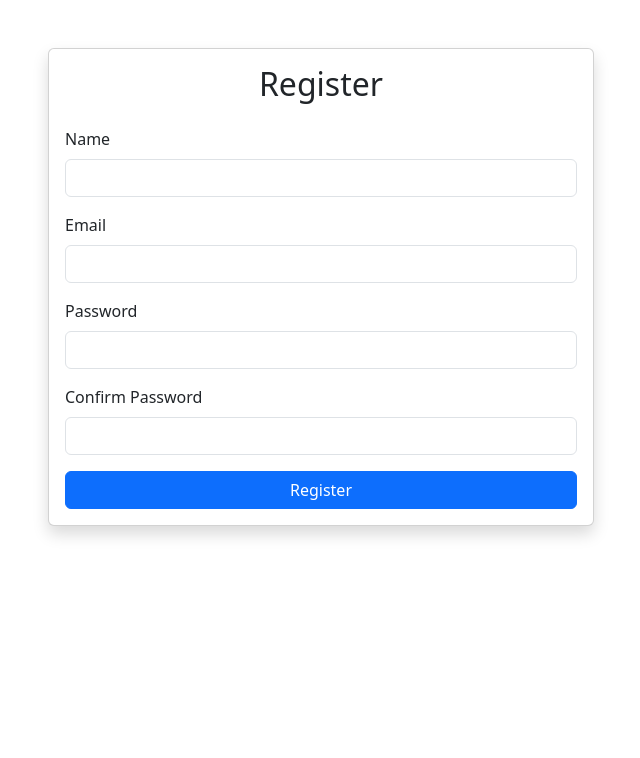
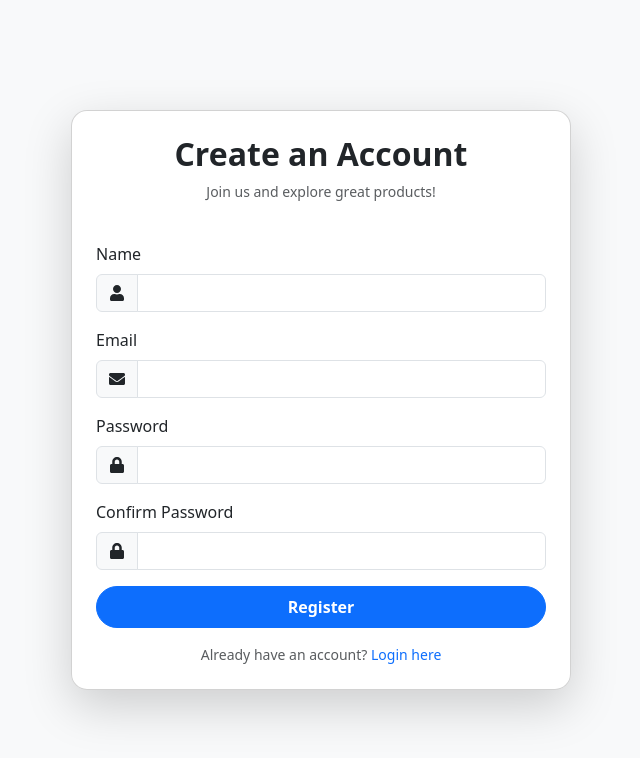
Before and after one commit to ydxj/webEcommerce, a React (Create React App) app in the folder frontend/: page /register in a window 1280 px wide. Shown: the top 758 px of the page, without its empty margins (319-959 px from the left). Built offline with nearby package versions, Linux system fonts and the light colour scheme; no server answers.

Commit message:
Modify Login and Register pages Styles

```diff
--- a/frontend/src/pages/Auth/login.js
+++ b/frontend/src/pages/Auth/login.js
@@ -1,6 +1,7 @@
 import { useState, useEffect, useRef } from "react";
 import axios from "axios";
 import { gsap } from "gsap";
+import { FaEnvelope, FaLock } from "react-icons/fa";
 import { backendUrl } from "../../env";
 
 function Login() {
@@ -10,6 +11,7 @@ function Login() {
   const [loading, setLoading] = useState(false);
 
   const spinnerRef = useRef(null);
+  const cardRef = useRef(null);
 
   const EmailRegx = /^[^\s@]+@[^\s@]+\.[^\s@]+$/;
 
@@ -43,14 +45,14 @@ function Login() {
     setLoading(false);
   };
 
-  // Animate the spinner when loading
+  // Spinner animation
   useEffect(() => {
     if (loading && spinnerRef.current) {
       gsap.to(spinnerRef.current, {
         rotation: 360,
         repeat: -1,
         ease: "linear",
-        duration: 1
+        duration: 1,
       });
     } else {
       gsap.killTweensOf(spinnerRef.current);
@@ -58,72 +60,92 @@ function Login() {
     }
   }, [loading]);
 
+  // Card animation on mount
+  useEffect(() => {
+    gsap.fromTo(
+      cardRef.current,
+      { opacity: 0, y: 30 },
+      { opacity: 1, y: 0, duration: 0.8, ease: "power3.out" }
+    );
+  }, []);
+
   return (
-    <div className="container mt-5">
-      <div className="row justify-content-center">
-        <div className="col-md-6">
-          <div className="card shadow">
-            <div className="card-body">
-                <h2 className="card-title mb-4 text-center">Login</h2>
+    <div className="d-flex align-items-center justify-content-center vh-100 bg-light">
+      <div ref={cardRef} className="card shadow-lg p-4 rounded-4" style={{ maxWidth: 420, width: "100%", background: "rgba(255, 255, 255, 0.9)", backdropFilter: "blur(10px)" }}>
+        <div className="text-center mb-4">
+          <h2 className="fw-bold">Welcome Back</h2>
+          <p className="text-muted">Please log in to your account</p>
+        </div>
 
         {error && (
-                    <div className="alert alert-danger" role="alert">
+          <div className="alert alert-danger py-2 text-sm" role="alert">
             {error}
           </div>
         )}
 
         <form onSubmit={handleLogin}>
           <div className="mb-3">
-                    <label htmlFor="email" className="form-label">Email address</label>
+            <label htmlFor="email" className="form-label fw-semibold">Email</label>
+            <div className="input-group">
+              <span className="input-group-text bg-white">
+                <FaEnvelope />
+              </span>
               <input
                 type="email"
+                id="email"
                 className="form-control"
-                        id="email"
                 value={email}
                 onChange={(e) => setEmail(e.target.value)}
+                placeholder="you@example.com"
                 required
               />
             </div>
+          </div>
 
           <div className="mb-3">
-                    <label htmlFor="password" className="form-label">Password</label>
+            <label htmlFor="password" className="form-label fw-semibold">Password</label>
+            <div className="input-group">
+              <span className="input-group-text bg-white">
+                <FaLock />
+              </span>
               <input
                 type="password"
+                id="password"
                 className="form-control"
-                        id="password"
                 value={password}
                 onChange={(e) => setPassword(e.target.value)}
+                placeholder="••••••••"
                 required
               />
             </div>
+          </div>
 
           <div className="d-grid mb-3">
-                    <button type="submit" className="btn btn-primary" disabled={loading}>
+            <button className="btn btn-primary rounded-pill fw-semibold py-2" disabled={loading}>
               {loading ? (
                 <>
                   <span
                     ref={spinnerRef}
-                                className="spinner-border spinner-border-sm"
+                    className="spinner-border spinner-border-sm me-2"
                     role="status"
                     aria-hidden="true"
-                                style={{ display: 'inline-block', marginRight: '8px' }}
                   ></span>
                   Logging in...
                 </>
               ) : (
-                        'Login'
+                "Login"
               )}
             </button>
           </div>
         </form>
-                <div className="text-center">
-                    <p className="mb-0">Don't have an account? <a href="/register">Register here</a></p>
-                </div>
-                <div className="text-center mt-3">
-                    <p className="mb-0">Forgot your password? <a href="/reset-password">Reset it here</a></p>
-                </div>
-            </div>
-          </div>
+
+        <div className="text-center mt-3 small text-muted">
+          <p className="mb-1">
+            Don't have an account? <a href="/register" className="text-decoration-none">Register here</a>
+          </p>
+          <p>
+            Forgot password? <a href="/reset-password" className="text-decoration-none">Reset it here</a>
+          </p>
         </div>
       </div>
     </div>
--- a/frontend/src/pages/Auth/register.js
+++ b/frontend/src/pages/Auth/register.js
@@ -1,6 +1,7 @@
 import axios from "axios";
 import { useState, useEffect, useRef } from "react";
 import { gsap } from "gsap";
+import { FaUser, FaEnvelope, FaLock } from "react-icons/fa";
 import { backendUrl } from "../../env";
 
 function Register() {
@@ -12,10 +13,10 @@ function Register() {
   const [loading, setLoading] = useState(false);
 
   const spinnerRef = useRef(null);
+  const cardRef = useRef(null);
 
   const EmailRegx = /^[^\s@]+@[^\s@]+\.[^\s@]+$/;
 
-  // Password condition checks
   const getPasswordChecks = (password) => ({
     length: password.length >= 8,
     uppercase: /[A-Z]/.test(password),
@@ -30,7 +31,6 @@ function Register() {
     setPasswordChecks(getPasswordChecks(password));
   }, [password]);
 
-  // GSAP spinner animation
   useEffect(() => {
     if (loading && spinnerRef.current) {
       gsap.to(spinnerRef.current, {
@@ -45,147 +45,102 @@ function Register() {
     }
   }, [loading]);
 
+  useEffect(() => {
+    gsap.fromTo(cardRef.current, { opacity: 0, y: 30 }, { opacity: 1, y: 0, duration: 0.8, ease: "power3.out" });
+  }, []);
+
   const handleRegister = async (e) => {
     e.preventDefault();
     setError('');
 
-    if (!EmailRegx.test(email)) {
-      setError('Invalid email format.');
-      return;
-    }
+    if (!EmailRegx.test(email)) return setError('Invalid email format.');
+    if (password !== confirmPassword) return setError('Passwords do not match.');
 
-    if (password !== confirmPassword) {
-      setError('Passwords do not match.');
-      return;
-    }
-
-    const checks = getPasswordChecks(password);
-    const allValid = Object.values(checks).every(Boolean);
-    if (!allValid) {
-      setError('Password must meet all the criteria.');
-      return;
-    }
+    const allValid = Object.values(getPasswordChecks(password)).every(Boolean);
+    if (!allValid) return setError('Password must meet all the criteria.');
 
     setLoading(true);
-
     try {
-      const response = await axios.post(`${backendUrl}/api/auth/register`, {
-        name,
-        email,
-        password
-      });
-
-      if (response.data.success) {
+      const res = await axios.post(`${backendUrl}/api/auth/register`, { name, email, password });
+      if (res.data.success) {
         window.location.href = '/login';
       } else {
-        setError(response.data.message || 'Registration failed. Please try again.');
+        setError(res.data.message || 'Registration failed. Please try again.');
       }
-    } catch (err) {
+    } catch {
       setError('An error occurred while registering. Please try again.');
     }
-
     setLoading(false);
   };
 
   return (
-    <div className="container mt-5">
-      <div className="row justify-content-center">
-        <div className="col-md-6">
-          <div className="card shadow">
-            <div className="card-body">
-              <h2 className="card-title mb-4 text-center">Register</h2>
+    <div className="d-flex align-items-center justify-content-center vh-100 bg-light">
+      <div ref={cardRef} className="card p-4 shadow-lg rounded-4" style={{ maxWidth: 500, width: "100%", background: "rgba(255, 255, 255, 0.95)", backdropFilter: "blur(10px)" }}>
+        <div className="text-center mb-4">
+          <h2 className="fw-bold">Create an Account</h2>
+          <p className="text-muted small">Join us and explore great products!</p>
+        </div>
 
-              {error && <div className="alert alert-danger">{error}</div>}
+        {error && <div className="alert alert-danger py-2">{error}</div>}
 
         <form onSubmit={handleRegister}>
           <div className="mb-3">
-                  <label htmlFor="name" className="form-label">Name</label>
-                  <input
-                    type="text"
-                    className="form-control"
-                    id="name"
-                    value={name}
-                    onChange={(e) => setName(e.target.value)}
-                    required
-                  />
+            <label className="form-label">Name</label>
+            <div className="input-group">
+              <span className="input-group-text"><FaUser /></span>
+              <input type="text" className="form-control" value={name} onChange={e => setName(e.target.value)} required />
+            </div>
           </div>
 
           <div className="mb-3">
-                  <label htmlFor="email" className="form-label">Email</label>
-                  <input
-                    type="email"
-                    className="form-control"
-                    id="email"
-                    value={email}
-                    onChange={(e) => setEmail(e.target.value)}
-                    required
-                  />
+            <label className="form-label">Email</label>
+            <div className="input-group">
+              <span className="input-group-text"><FaEnvelope /></span>
+              <input type="email" className="form-control" value={email} onChange={e => setEmail(e.target.value)} required />
+            </div>
           </div>
 
           <div className="mb-3">
-                  <label htmlFor="password" className="form-label">Password</label>
-                  <input
-                    type="password"
-                    className="form-control"
-                    id="password"
-                    value={password}
-                    onChange={(e) => setPassword(e.target.value)}
-                    required
-                  />
+            <label className="form-label">Password</label>
+            <div className="input-group">
+              <span className="input-group-text"><FaLock /></span>
+              <input type="password" className="form-control" value={password} onChange={e => setPassword(e.target.value)} required />
+            </div>
             {password && (
-                  <ul className="mt-2 list-unstyled small">
-                    <li className={passwordChecks.length ? 'text-success' : 'text-muted'}>
-                      {passwordChecks.length ? '✅' : '❌'} At least 8 characters
-                    </li>
-                    <li className={passwordChecks.uppercase ? 'text-success' : 'text-muted'}>
-                      {passwordChecks.uppercase ? '✅' : '❌'} One uppercase letter
-                    </li>
-                    <li className={passwordChecks.lowercase ? 'text-success' : 'text-muted'}>
-                      {passwordChecks.lowercase ? '✅' : '❌'} One lowercase letter
-                    </li>
-                    <li className={passwordChecks.number ? 'text-success' : 'text-muted'}>
-                      {passwordChecks.number ? '✅' : '❌'} One number
-                    </li>
-                    <li className={passwordChecks.special ? 'text-success' : 'text-muted'}>
-                      {passwordChecks.special ? '✅' : '❌'} One special character
-                    </li>
+              <ul className="list-unstyled small mt-2">
+                <li className={passwordChecks.length ? "text-success" : "text-muted"}>{passwordChecks.length ? '✅' : '❌'} At least 8 characters</li>
+                <li className={passwordChecks.uppercase ? "text-success" : "text-muted"}>{passwordChecks.uppercase ? '✅' : '❌'} One uppercase letter</li>
+                <li className={passwordChecks.lowercase ? "text-success" : "text-muted"}>{passwordChecks.lowercase ? '✅' : '❌'} One lowercase letter</li>
+                <li className={passwordChecks.number ? "text-success" : "text-muted"}>{passwordChecks.number ? '✅' : '❌'} One number</li>
+                <li className={passwordChecks.special ? "text-success" : "text-muted"}>{passwordChecks.special ? '✅' : '❌'} One special character</li>
               </ul>
             )}
           </div>
 
           <div className="mb-3">
-                  <label htmlFor="confirmPassword" className="form-label">Confirm Password</label>
-                  <input
-                    type="password"
-                    className="form-control"
-                    id="confirmPassword"
-                    value={confirmPassword}
-                    onChange={(e) => setConfirmPassword(e.target.value)}
-                    required
-                  />
+            <label className="form-label">Confirm Password</label>
+            <div className="input-group">
+              <span className="input-group-text"><FaLock /></span>
+              <input type="password" className="form-control" value={confirmPassword} onChange={e => setConfirmPassword(e.target.value)} required />
+            </div>
           </div>
 
           <div className="d-grid">
-                  <button type="submit" className="btn btn-primary" disabled={loading}>
+            <button className="btn btn-primary rounded-pill fw-semibold py-2" disabled={loading}>
               {loading ? (
                 <>
-                        <span
-                          ref={spinnerRef}
-                          className="spinner-border spinner-border-sm me-2"
-                          role="status"
-                          aria-hidden="true"
-                        ></span>
+                  <span ref={spinnerRef} className="spinner-border spinner-border-sm me-2" role="status" aria-hidden="true"></span>
                   Registering...
                 </>
               ) : (
-                      'Register'
+                "Register"
               )}
             </button>
           </div>
         </form>
 
-            </div>
-          </div>
+        <div className="text-center mt-3 small text-muted">
+          Already have an account? <a href="/login" className="text-decoration-none">Login here</a>
         </div>
       </div>
     </div>
--- a/frontend/src/pages/Home/Components/header.js
+++ b/frontend/src/pages/Home/Components/header.js
@@ -51,7 +51,7 @@ function Header() {
                 0
               </Badge>
             </Nav.Link>
-            <Nav.Link href="/account">
+            <Nav.Link href="/login">
               <FaUser size={20} />
             </Nav.Link>
           </Nav>
```
Lines whose indentation alone changed are shown as unchanged.
